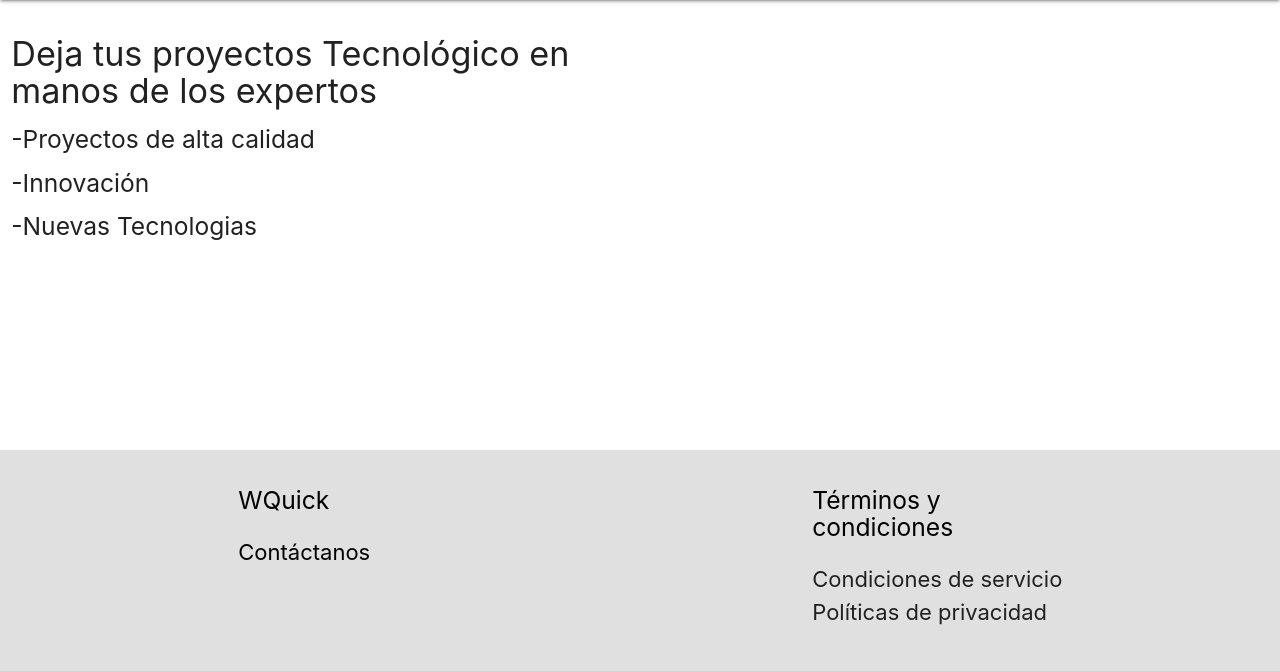
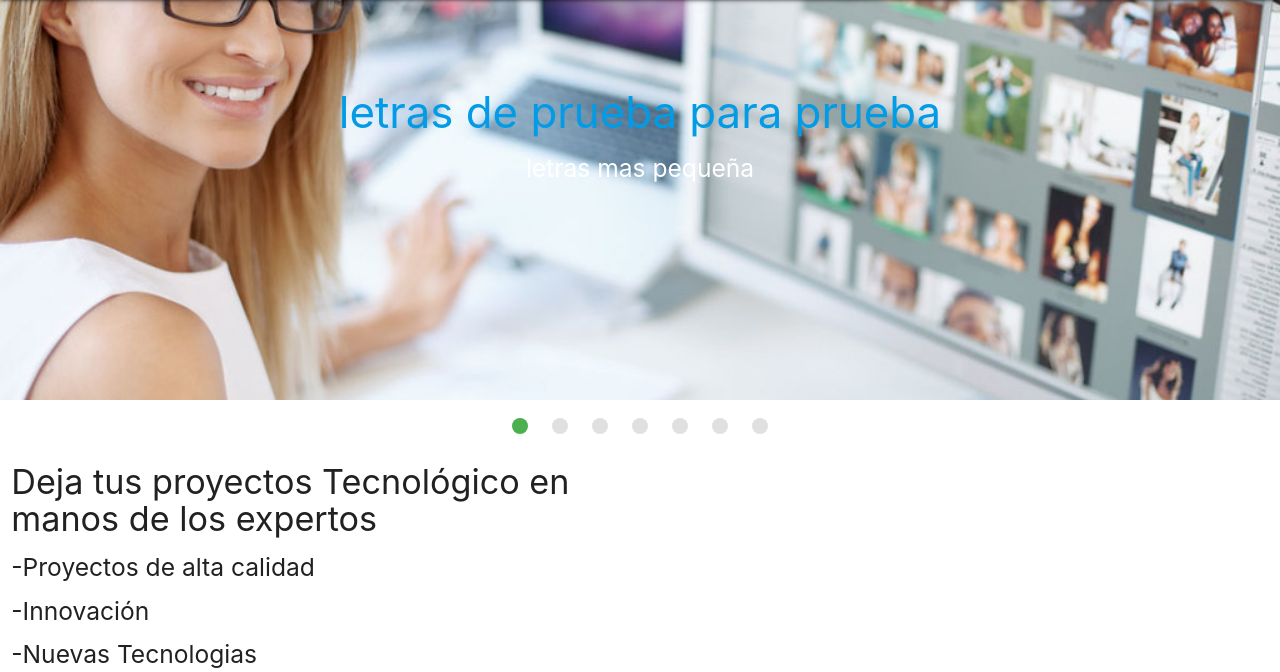
Before and after one commit to FaridLesther/herokuWquick, a Django app: page / in a window 1280 px wide. Shown: the part 64-736 px from the top of the page. Run offline with Django 3.2, Linux system fonts and the light colour scheme.

Commit message:
slider en index

```diff
--- a/app/templates/frames/footer.html
+++ b/app/templates/frames/footer.html
@@ -29,5 +29,12 @@
 <script>
     document.addEventListener('DOMContentLoaded', function () {
         M.AutoInit();
+
+        var sliders = document.querySelectorAll('.slider');
+        var instances = M.Slider.init(sliders, {
+            interval: 7000,
+            height: 400,
+            duration: 600
+        });
     });
 </script>
--- a/app/templates/index.html
+++ b/app/templates/index.html
@@ -15,6 +15,13 @@
     <link rel="icon" type="image/png" href="{% static 'img/Logo.png' %}">
     <!-- css wquick personalizado -->
     <link rel="stylesheet" href="{% static 'css/WQuick.css' %}">
+    <style type="text/css">
+        @media (max-width: 768px) {
+            .mcarousel {
+                max-height: 200px;
+            }
+        }
+    </style>
 </head>
 
 <body>
@@ -23,9 +30,74 @@
 
     <!--Contenido de la página-->
     <main>
-        <div class="container center">
 
+        <div class="slider">
+            <ul class="slides">
+                <!-- imagenes 1-->
+                <li>
+                    <img src="{% static 'img/slider/1.jpg' %}" alt="">
+                    <div class="caption center-align">
+                        <h3><a href="registrar">letras de prueba para prueba</a></h3>
+                        <h5>letras mas pequeña</h5>
+                    </div>
+                </li>
+
+                <!-- imagenes 2-->
+                <li>
+                    <img src="{% static 'img/slider/2.jpg' %}" alt="">
+                    <div class="caption center-align">
+                        <h3>letras de prueba para prueba</h3>
+                        <h5>letras mas pequeña</h5>
+                    </div>
+                </li>
+
+                <!-- imagenes 3-->
+                <li>
+                    <img src="{% static 'img/slider/3.jpg' %}" alt="">
+                    <div class="caption center-align">
+                        <h3>letras de prueba para prueba</h3>
+                        <h5>letras mas pequeña</h5>
+                    </div>
+                </li>
+
+                <!-- imagenes 4-->
+                <li>
+                    <img src="{% static 'img/slider/4.jpg' %}" alt="">
+                    <div class="caption center-align">
+                        <h3><a href="registrar">letras de prueba para prueba</a></h3>
+                        <h5>letras mas pequeña</h5>
+                    </div>
+                </li>
+
+                <!-- imagenes 5-->
+                <li>
+                    <img src="{% static 'img/slider/5.jpg' %}" alt="">
+                    <div class="caption center-align">
+                        <h3>letras de prueba para prueba</h3>
+                        <h5>letras mas pequeña</h5>
+                    </div>
+                </li>
+
+                <!-- imagenes 6-->
+                <li>
+                    <img src="{% static 'img/slider/6.jpg' %}" alt="">
+                    <div class="caption center-align">
+                        <h3>letras de prueba para prueba</h3>
+                        <h5>letras mas pequeña</h5>
+                    </div>
+                </li>
+
+                <!-- imagenes 7-->
+                <li>
+                    <img src="{% static 'img/slider/7.jpg' %}" alt="">
+                    <div class="caption center-align">
+                        <h3>letras de prueba para prueba</h3>
+                        <h5>letras mas pequeña</h5>
+                    </div>
+                </li>
+            </ul>
         </div>
+
         <div class="row">
             <div class="col s6">
                 <h4>Deja tus proyectos Tecnológico en manos de los expertos</h4>
@@ -36,8 +108,6 @@
             <div class="col s6"></div>
         </div>
 
-
-       <!--comentario-->
     </main>
 
     <!--Espacio para el pie de página-->
```
Also changed, not shown: static/img/slider/1.jpg (added), static/img/slider/2.jpg (added), static/img/slider/3.jpg (added), static/img/slider/4.jpg (added), static/img/slider/5.jpg (added), static/img/slider/6.jpg (added), static/img/slider/7.jpg (added).
